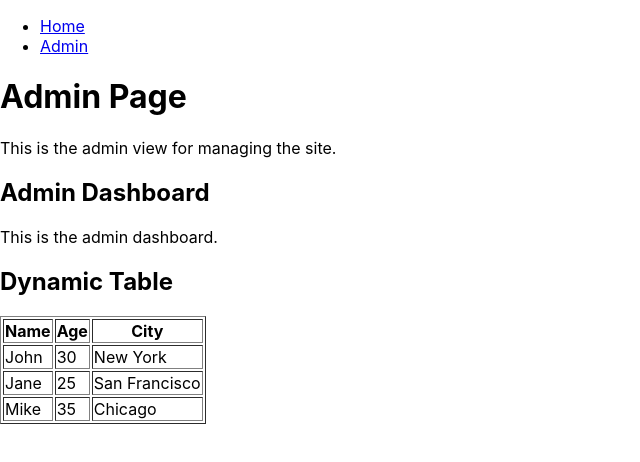
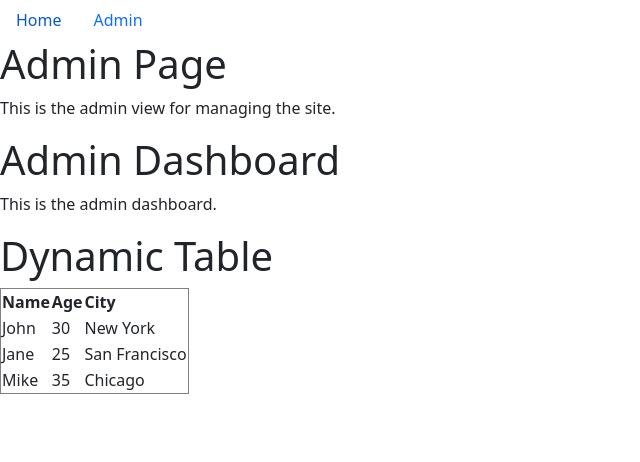
Before and after one commit to TomImre-Etelrendelo/FakeStoreAPI_, a React (Create React App) app: page /admin in a window 1280 px wide. Shown: the top 462 px of the page, without its empty margins (0-640 px from the left). Built offline with nearby package versions, Linux system fonts and the light colour scheme.

Commit message:
navbar bootstrap

```diff
--- a/src/index.js
+++ b/src/index.js
@@ -3,6 +3,7 @@ import ReactDOM from 'react-dom/client';
 import './index.css';
 import App from './App';
 import reportWebVitals from './reportWebVitals';
+import 'bootstrap/dist/css/bootstrap.min.css';
 
 
 
--- a/src/pages/Layout.js
+++ b/src/pages/Layout.js
@@ -1,18 +1,18 @@
+import { Nav } from "react-bootstrap";
 import { Outlet, Link } from "react-router-dom";
 
 const Layout = () => {
   return (
     <>
-      <nav>
-        <ul>
-          <li>
-            <Link to="/">Home</Link>
-          </li>
-          <li>
-            <Link to="/admin">Admin</Link>
-          </li>
-        </ul>
-      </nav>
+
+      <Nav defaultActiveKey="/" as="ul">
+      <Nav.Item as="li">
+        <Nav.Link href="/">Home</Nav.Link>
+      </Nav.Item>
+      <Nav.Item as="li">
+        <Nav.Link href="/admin">Admin</Nav.Link>
+      </Nav.Item>
+    </Nav>
 
       <Outlet />
     </>
```
Also changed, not shown: src/public/publicComponents/Card.js (added, +22 -0 lines), src/public/publicComponents/Cards.js (added, +9 -0 lines).
